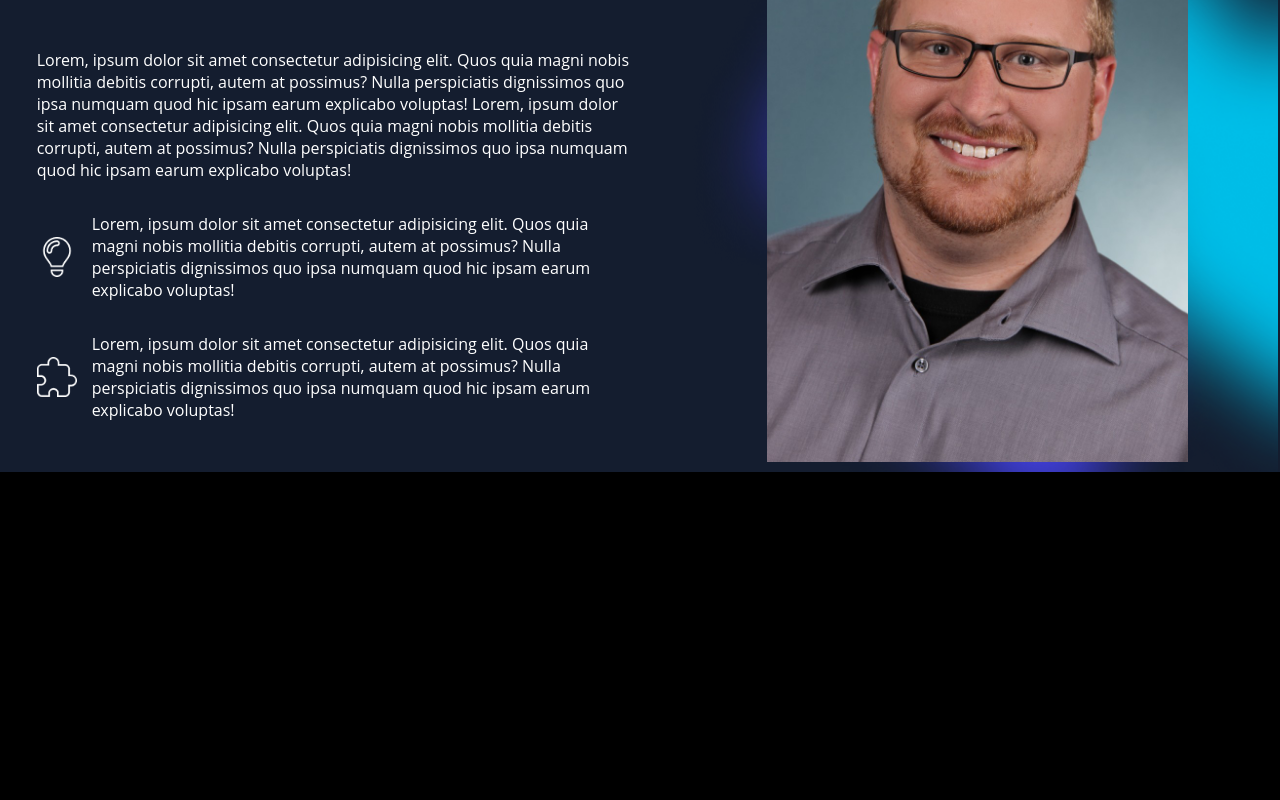
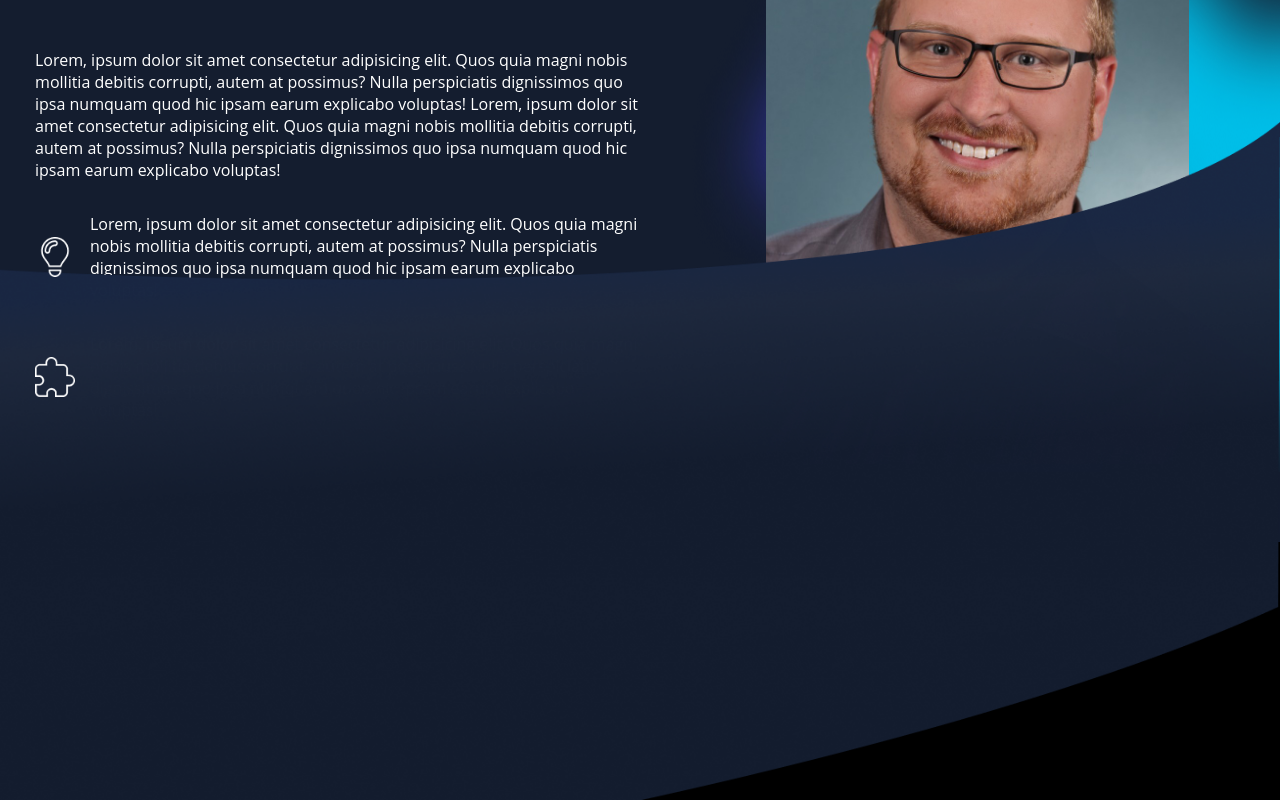
Before and after one commit to KayBeckmann/portfolio, an Angular app: page / in a window 1280 px wide. Shown: the part 980-1780 px from the top of the page. Built offline with nearby package versions, Linux system fonts and the light colour scheme.

Commit message:
added footer about-me

```diff
--- a/src/app/about-me/about-me.component.html
+++ b/src/app/about-me/about-me.component.html
@@ -35,3 +35,6 @@
     <img src="./../../assets/img/profil.jpg" alt="Profilbild" />
   </div>
 </div>
+<footer>
+  <img src="./../../assets/img/vector.png" alt="" />
+</footer>
--- a/src/app/about-me/about-me.component.scss
+++ b/src/app/about-me/about-me.component.scss
@@ -6,7 +6,7 @@
 }
 
 .left {
-  width: 47%;
+  width: 49%;
   padding: 35px;
 }
 
@@ -16,7 +16,7 @@ h1 {
 
 .right {
   background-image: url("./../../assets/img/shadow_3.png");
-  width: 47%;
+  width: 49%;
   display: flex;
   justify-content: center;
   align-items: center;
@@ -34,6 +34,7 @@ img {
   gap: 15px;
 
   img {
+    z-index: 10;
     height: 40px;
     width: auto;
     transition: all 0.2s ease-in-out;
@@ -43,3 +44,17 @@ img {
     }
   }
 }
+
+footer {
+  position: relative;
+  width: 100vw;
+  height: 70px;
+  bottom: 0;
+
+  img {
+    z-index: 1;
+    width: 100%;
+    object-fit: fill;
+    margin-top: -350px;
+  }
+}
```
Also changed, not shown: src/assets/img/vector.png (added).
